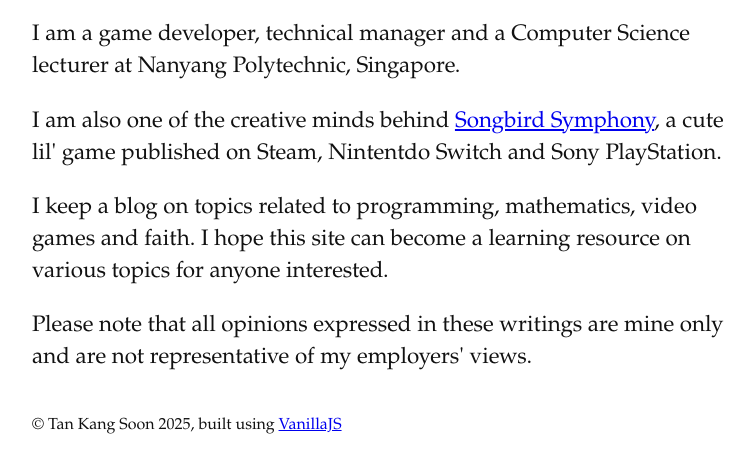
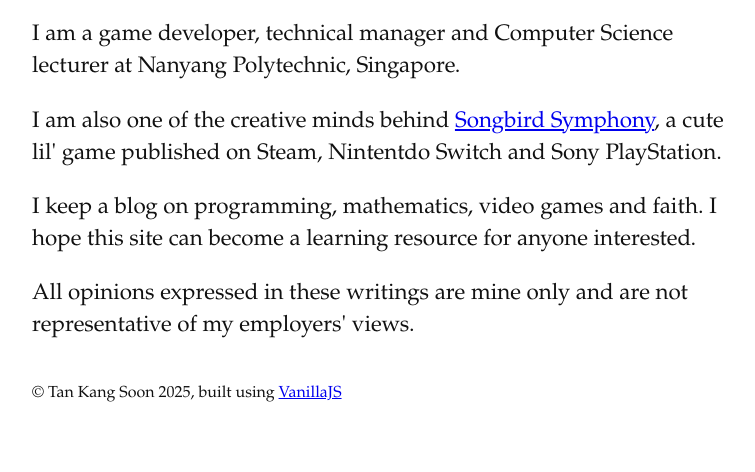
Before and after one commit to ks-tan/ks-tan.github.io, a plain HTML site: page index.html in a window 1280 px wide. Shown: the part 246-718 px from the top of the page, without its empty margins (258-1013 px from the left). Drawn offline with Linux system fonts and the light colour scheme.

Commit message:
Improving home page write up

```diff
--- a/index.html
+++ b/index.html
@@ -9,10 +9,10 @@
         <main>
             <top-nav-bar></top-nav-bar>
             <h2>Hello there!</h2>
-            <p>I am a game developer, technical manager and a Computer Science lecturer at Nanyang Polytechnic, Singapore.</p>
+            <p>I am a game developer, technical manager and Computer Science lecturer at Nanyang Polytechnic, Singapore.</p>
             <p>I am also one of the creative minds behind <a href="https://store.steampowered.com/app/909820/Songbird_Symphony/">Songbird Symphony</a>, a cute lil' game published on Steam, Nintentdo Switch and Sony PlayStation.</p>
-            <p>I keep a blog on topics related to programming, mathematics, video games and faith. I hope this site can become a learning resource on various topics for anyone interested.</p>
-            <p>Please note that all opinions expressed in these writings are mine only and are not representative of my employers' views.</p>
+            <p>I keep a blog on programming, mathematics, video games and faith. I hope this site can become a learning resource for anyone interested.</p>
+            <p>All opinions expressed in these writings are mine only and are not representative of my employers' views.</p>
             <site-footer></site-footer>
         </main>
     </body>
```
